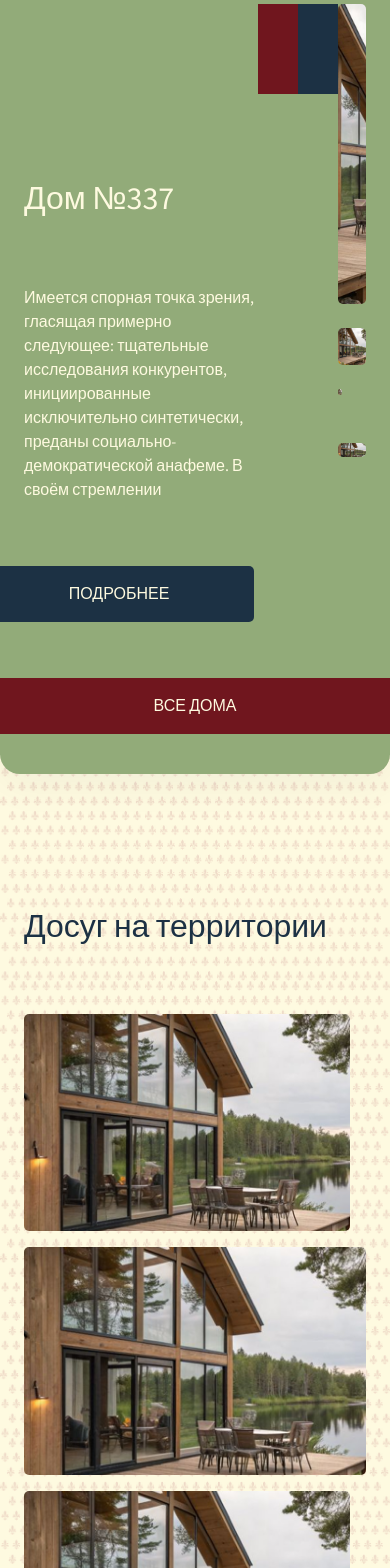
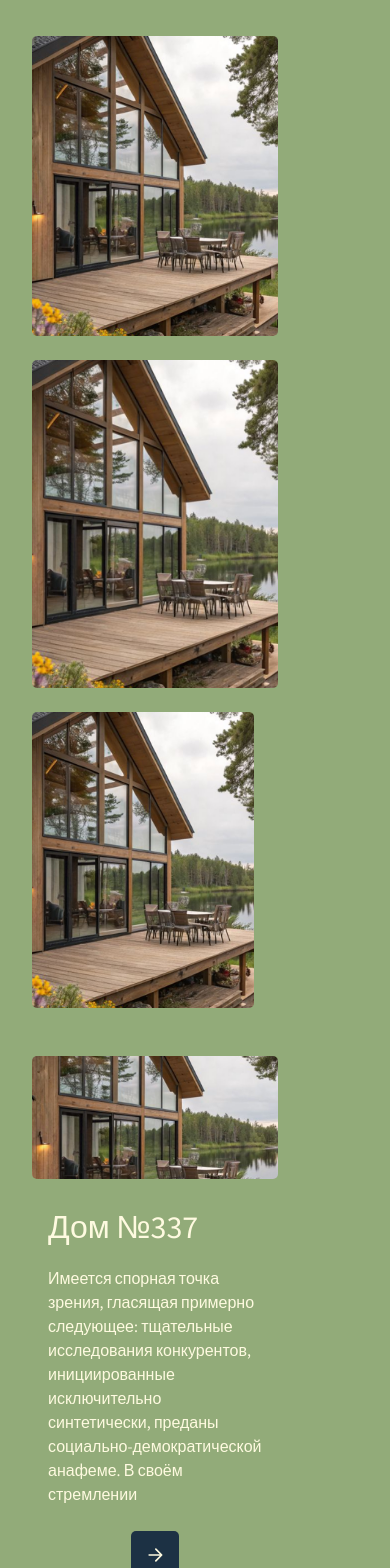
Before and after one commit to Varvara168/premium-site, a React (Vite) app: page / in a window 390 px wide. Shown: the part 1532-3100 px from the top of the page. Built offline with nearby package versions, Linux system fonts and the light colour scheme; a web font is replaced by a local one.

Commit message:
mobile_version

```diff
--- a/src/components/HeroPage.tsx
+++ b/src/components/HeroPage.tsx
@@ -148,20 +148,20 @@ export default function Hero() {
       </div>
     </section>
 
-    <section id="best-offer" className="mt-12 rounded-[20px] bg-[#92ab79] p-6 sm:p-10 shadow-[0_10px_40px_rgba(17,24,39,0.05)]">
+    <section id="best-offer" className="mt-12 rounded-[20px] bg-[#92ab79] px-8 py-14 sm:p-10 shadow-[0_10px_40px_rgba(17,24,39,0.05)]">
       <div className="text-[#1C3144] flex items-center justify-between gap-8 mb-10 w-full">
           <h2 className="text-[24px] miama">Саратовское водохранилище</h2>
           <p className="text-[20px] miama">Лучшее предложение</p>
 
       </div>
-      <div className="grid gap-10 lg:grid-cols-3 -mx-10 items-start">
+      <div className="grid gap-10 lg:grid-cols-3 lg:-mx-10 items-start">
 
 
-        <div className="lg:col-span-1 px-10">
-          <div className="flex justify-end mb-20 -mr-20">
-            <div className="w-[40px] h-[90px] bg-[#70161E]"></div>
-            <div className="w-[40px] h-[90px] bg-[#1C3144]"></div>
-          </div>
+        <div className="lg:col-span-1 px-10 hidden lg:block">
+          <div className="hidden md:flex justify-end mb-20 -mr-20">
+              <div className="w-[40px] h-[90px] bg-[#70161E]"></div>
+              <div className="w-[40px] h-[90px] bg-[#1C3144]"></div>
+            </div>
           <div className="">
             <h2 className=" font-medium text-[#FEFAE0] text-[32px] serif-display ">Дом №337</h2>
             <p className="text-[16px] font-light text-[#FEFAE0] py-16">Имеется спорная точка зрения, гласящая примерно следующее: тщательные исследования конкурентов, инициированные исключительно синтетически, преданы социально-демократической анафеме. В своём стремлении </p>
@@ -198,10 +198,24 @@ export default function Hero() {
               <img src={house337} alt="House 337 - wide" className="block w-full h-full object-cover" />
             </div>
           </div>
+          {/* Mobile: move description + button under images */}
+          <div className="lg:hidden px-4 mt-6">
+            <div className="">
+              <h2 className="font-medium text-[#FEFAE0] text-[32px] serif-display">Дом №337</h2>
+              <p className="text-[16px] font-light text-[#FEFAE0] py-4">Имеется спорная точка зрения, гласящая примерно следующее: тщательные исследования конкурентов, инициированные исключительно синтетически, преданы социально-демократической анафеме. В своём стремлении </p>
+            </div>
+            <div className="flex justify-center mt-2">
+              <button aria-label="Подробнее" className="inline-flex items-center justify-center w-12 h-12 rounded-[5px] bg-[#1C3144] text-[#FEFAE0] transition duration-300 hover:opacity-90">
+                <svg xmlns="http://www.w3.org/2000/svg" viewBox="0 0 24 24" fill="none" stroke="currentColor" strokeWidth="2" className="w-5 h-5">
+                  <path strokeLinecap="round" strokeLinejoin="round" d="M5 12h14M13 5l7 7-7 7" />
+                </svg>
+              </button>
+            </div>
+          </div>
         </div>
         <div className="col-span-3 flex justify-center py-4">
           <button className="inline-flex items-center justify-center w-full sm:w-[270px] rounded-[5px] bg-[#70161E] px-8 py-4 text-[16px] font-regular uppercase text-[#FEFAE0] transition duration-300 hover:opacity-90">
-            все дома
+            ВСЕ ДОМА
           </button>
         </div>
       </div>
```
